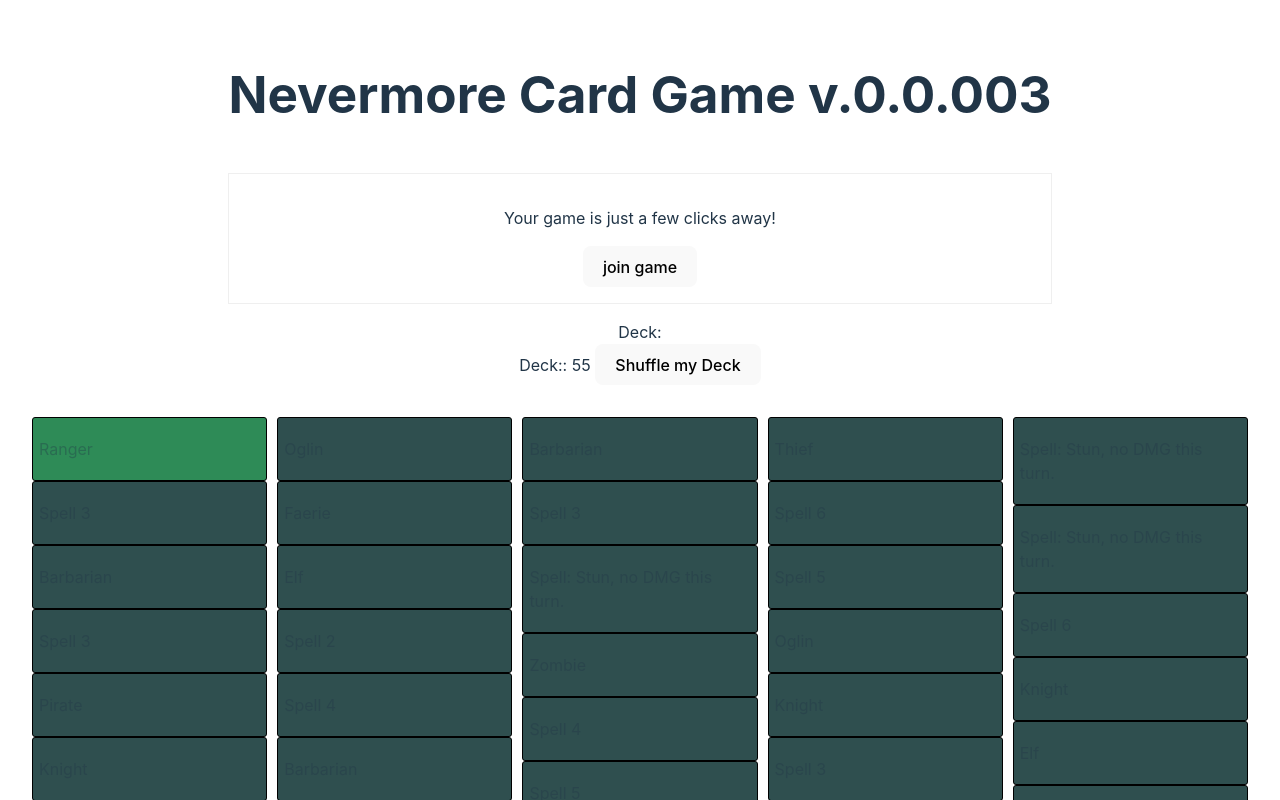
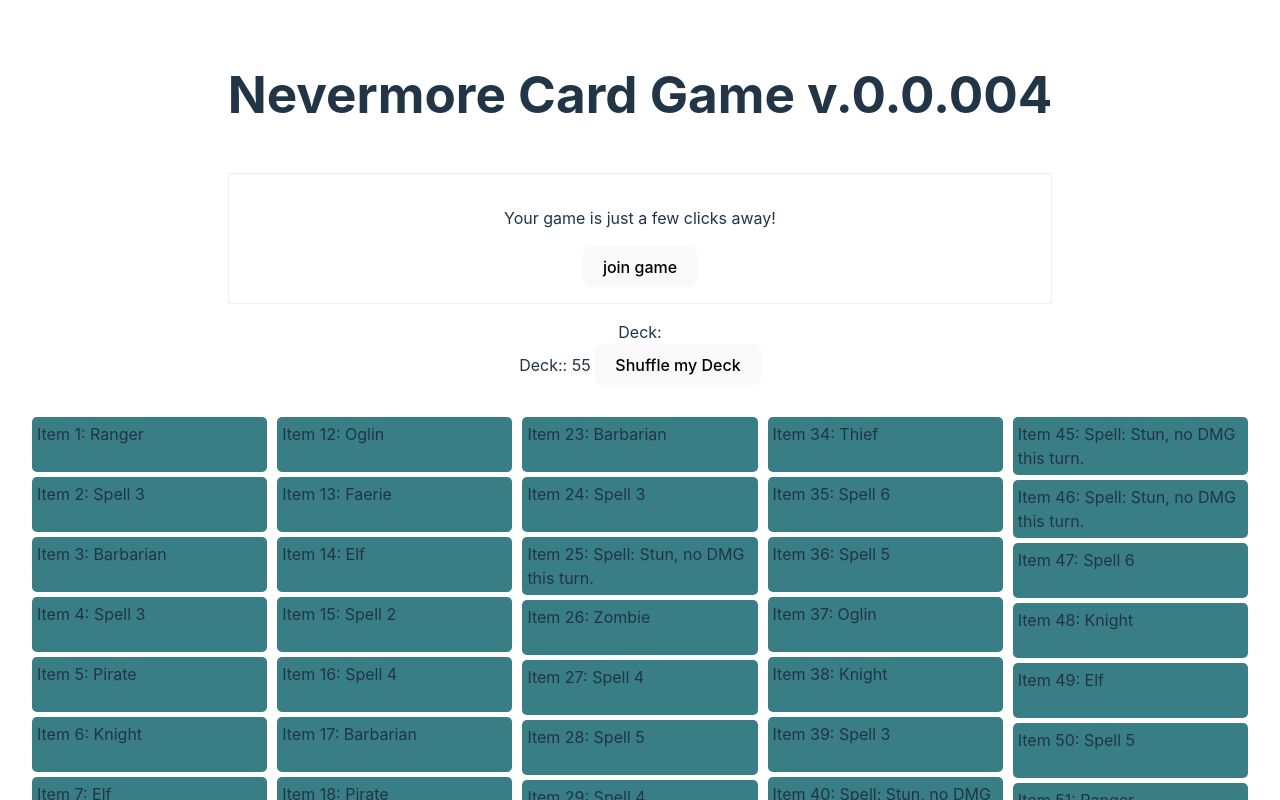
Before and after one commit to jas-naz/card-prototype, a React (Vite) app: page / in a window 1280 px wide. Shown: the top 800 px of the page. Built offline with nearby package versions, Linux system fonts and the light colour scheme.

Commit message:
sortable deck start

```diff
--- a/package.json
+++ b/package.json
@@ -11,6 +11,7 @@
   },
   "dependencies": {
     "@dnd-kit/core": "^6.3.1",
+    "@dnd-kit/sortable": "^10.0.0",
     "@dnd-kit/utilities": "^3.2.2",
     "lodash": "^4.17.21",
     "react": "^18.3.1",
--- a/src/App.tsx
+++ b/src/App.tsx
@@ -13,8 +13,9 @@ import Droppable from './Droppable';
 
 import ErrorBoundary from './ErrorBoundry';
 import CharacterNames from './CharacterNames';
+import DNDapp from './DNDapp';
 
-const versionNumber = "0.0.003";
+const versionNumber = "0.0.004";
 const cardList = {
   opponentHandCards: [
     { title: '*****' },
@@ -101,54 +102,25 @@ function App() {
     setPlayerDeckCards(shuffle(playerDeckCards));
   }
 
-  function moveCardToBoard(active: any): void { // boardCards: Character[], card: Character
+  function moveCardToBoard(active: any, over: any): void { // boardCards: Character[], card: Character
     if (active === null) {
       setBoardCards([...boardCards.slice(0, -2), blankCard]);
       // return;
+    }
+    if (over === null) {
+      return;
     }
     const bCard = handCards[Number(active)];
     setBoardCards([bCard, ...boardCards]);
 
     console.log("moveCardToBoard", active);
-    console.log(handCards);
+
     // remove from hand
     const newHandCards = [...handCards];
     newHandCards.splice(Number(active), 1);
 
     setHandCards([...newHandCards]);
-
-    // setParent(over);
-    // const newBoardCards = [...boardCards, card];
-    // setBoardCards(newBoardCards);
   }
-
-  // const row = handCards.slice(0, numberOfHandCards).map((card, index) => {
-  //   return <div
-  //     onDragStart={e => dragStart(e)}
-  //     onDragEnter={e => dragEnter(e)}
-  //     onDragEnd={drop}
-  //     draggable={true}
-  //     data-card={card}
-  //   // (e) => e.dataTransfer.setData('card', JSON.stringify(card))}
-  //   >
-  //     {card && card.title == '' ?
-  //       <div
-  //         onClick={() => pickCard()}>
-  //         <Card
-  //           key={index}
-  //           title={card.title}
-  //           flipped={true} />
-  //       </div>
-  //       :
-  //       <Card
-  //         key={index}
-  //         card={card}
-  //         title={card.title}
-  //         flipped={false}
-  //         mine={true} />
-  //     }
-  //   </div>
-  // });
 
   return (
     <DndContext measuring={measuringConfig}
@@ -302,14 +274,12 @@ function App() {
               margin: '32px 0',
               textAlign: 'left'
             }}>
-          {playerDeckCards.map((card, index) => (
-            <div style={{
-              border: '1px solid black', borderRadius: '3px',
+              <DNDapp cardNames={playerDeckCards.map((card, i) => `${i + 1}: ${card.title}`)} />
+              {/* {playerDeckCards.map((card, index) => (
+              <div style={{ border: '1px solid black', borderRadius: '3px',
                 background: (index == 0) ? 'seagreen' : 'darkslategray', fontSize: '1em', padding: '3px 6px'
-            }}>
-              <p key={index} style={{ fontSize: '1em', opacity: 0.35 }}>{card && card.title}</p>
-            </div>
-          ))}
+              }}><p key={index} style={{ fontSize: '1em', opacity: 0.35 }}>{card && card.title}</p>
+              </div>))} */}
             </div>
 
             <hr />
@@ -333,7 +303,7 @@ function App() {
     // setParent(over ? over.id : null); //
     setActiveId(null);
     console.log('handleDragEnd', over, active);
-    moveCardToBoard(active ? active.id : null);
+    moveCardToBoard(active ? active.id : null, over ? over.id : null);
   }
 }
 
--- /dev/null
+++ b/src/DNDapp.tsx
@@ -0,0 +1,60 @@
+import { useState } from 'react';
+import {
+  DndContext,
+  closestCenter,
+  KeyboardSensor,
+  PointerSensor,
+  useSensor,
+  useSensors,
+} from '@dnd-kit/core';
+import {
+  arrayMove,
+  SortableContext,
+  sortableKeyboardCoordinates,
+  verticalListSortingStrategy,
+} from '@dnd-kit/sortable';
+
+import { SortableItem } from './SortableItem';
+// ./SortableItem
+
+const DNDApp = (props: { cardNames: string[] }) => {
+  const { cardNames = [1, 2, 3, 4, 5] } = props;
+  const [items, setItems] = useState(cardNames);
+  // const [items, setItems] = useState([1, 2, 3, 4, 5, 6, 7, 8, 9, 10, 11, 12, 13, 14, 15, 16, 17, 18, 19, 20]);
+  const sensors = useSensors(
+    useSensor(PointerSensor),
+    useSensor(KeyboardSensor, {
+      coordinateGetter: sortableKeyboardCoordinates,
+    })
+  );
+
+  return (
+    <DndContext
+      sensors={sensors}
+      collisionDetection={closestCenter}
+      onDragEnd={handleDragEnd}
+    >
+      <SortableContext
+        items={items}
+        strategy={verticalListSortingStrategy}
+      >
+        {items.map(id => <SortableItem key={id} id={id} />)}
+      </SortableContext>
+    </DndContext>
+  );
+
+  function handleDragEnd(event: { active: any; over: any; }) {
+    const { active, over } = event;
+
+    if (active.id !== over.id) {
+      setItems((items) => {
+        const oldIndex = items.indexOf(active.id);
+        const newIndex = items.indexOf(over.id);
+
+        return arrayMove(items, oldIndex, newIndex);
+      });
+    }
+  }
+}
+
+export default DNDApp;
--- /dev/null
+++ b/src/SortableItem.tsx
@@ -0,0 +1,32 @@
+// import React from 'react';
+import { useSortable } from '@dnd-kit/sortable';
+import { CSS } from '@dnd-kit/utilities';
+
+export function SortableItem(props: { id: (number | string); }) {
+  const {
+    attributes,
+    listeners,
+    setNodeRef,
+    transform,
+    transition,
+  } = useSortable({ id: props.id });
+
+  const style = {
+    transform: CSS.Transform.toString(transform),
+    transition,
+    cursor: 'move',
+  };
+
+  return (
+    <div ref={setNodeRef} style={style} {...attributes} {...listeners}>
+      {<div style={{
+        background: 'oklch(0.55 0.07 203.31)',
+        // width: '123px',
+        minHeight: '45px',
+        borderRadius: '5px',
+        marginBottom: '5px',
+        padding: '5px',
+      }}>Item {props.id}</div>}
+    </div>
+  );
+}
```
Also changed, not shown: 1 other file (tests, documents, lock files or other folders). Lines whose indentation alone changed are shown as unchanged.
